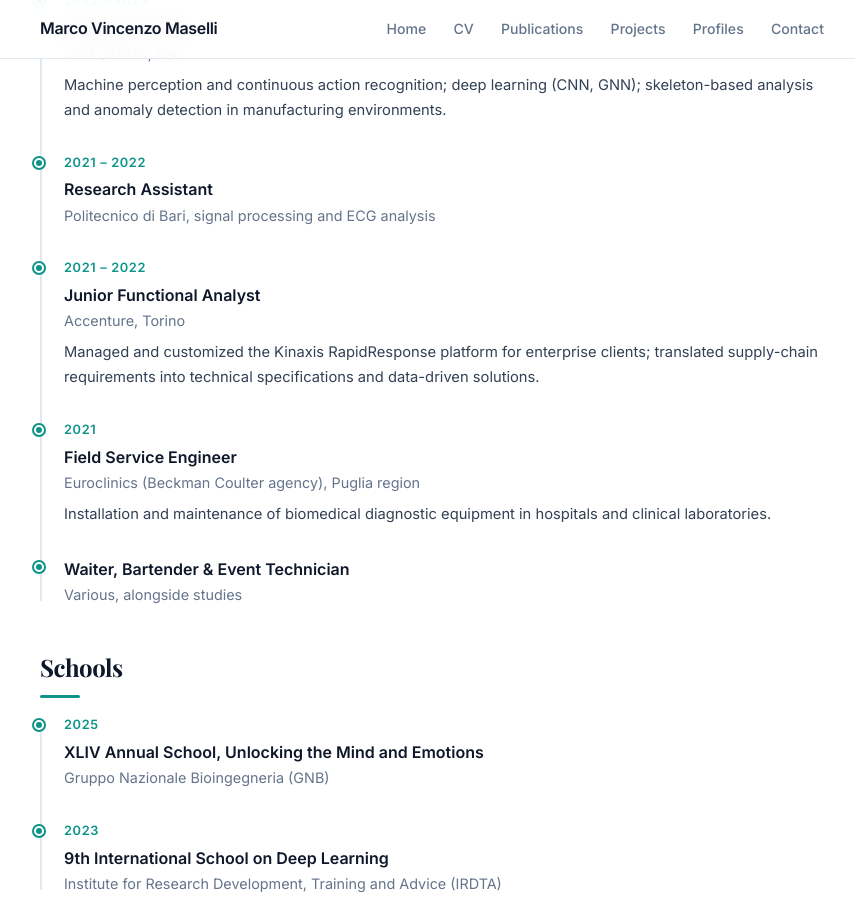
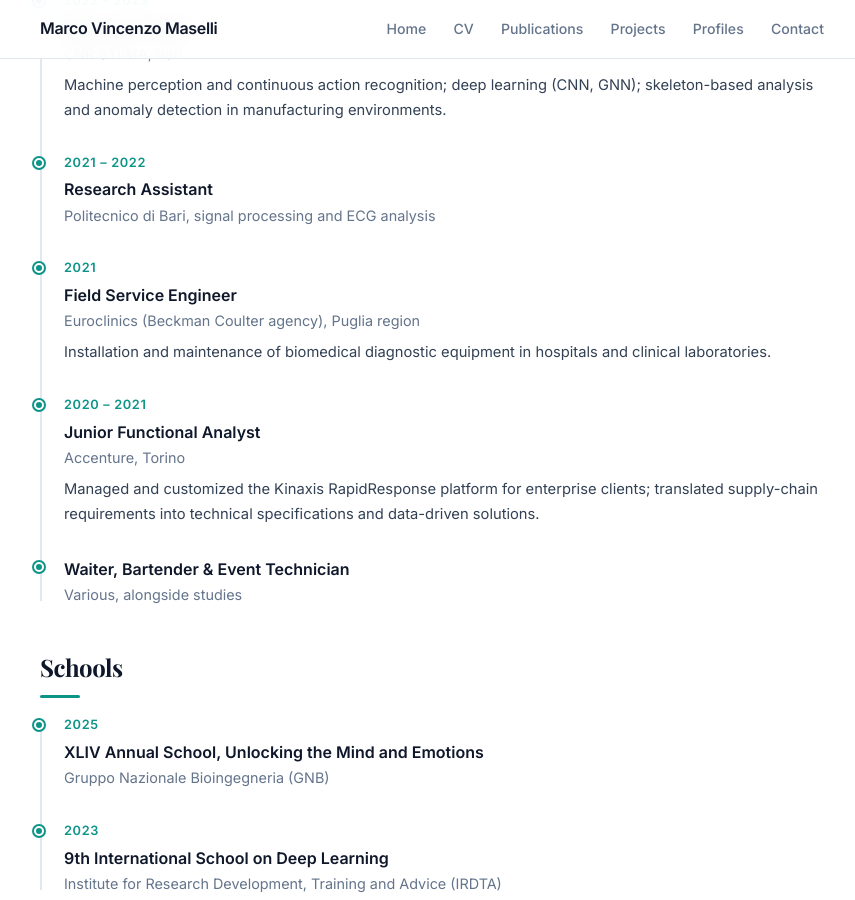
Before and after one commit to marcovmaselli/marcovmaselli.github.io, a Jekyll site: the page built from cv.md, in a window 1280 px wide and 900 px high, scrolled down 2214 px. Shown: the whole window, without its empty margins (202-1057 px from the left). Built offline with Jekyll 4.4.1, drawn with Linux system fonts in a browser that asks for light colours; a style sheet for code colours, icons or effects is not loaded.

Commit message:
Update CV: reorder work experience and clarify roles for Junior Functional Analyst and Field Service Engineer

```diff
--- a/cv.md
+++ b/cv.md
@@ -71,16 +71,16 @@ title: Curriculum Vitae
     <div class="timeline-sub">Politecnico di Bari, signal processing and ECG analysis</div>
   </div>
   <div class="timeline-item">
-    <div class="timeline-date">2021 – 2022</div>
-    <div class="timeline-title">Junior Functional Analyst</div>
-    <div class="timeline-sub">Accenture, Torino</div>
-    <p style="font-size:0.92rem;">Managed and customized the Kinaxis RapidResponse platform for enterprise clients; translated supply-chain requirements into technical specifications and data-driven solutions.</p>
-  </div>
-  <div class="timeline-item">
     <div class="timeline-date">2021</div>
     <div class="timeline-title">Field Service Engineer</div>
     <div class="timeline-sub">Euroclinics (Beckman Coulter agency), Puglia region</div>
     <p style="font-size:0.92rem;">Installation and maintenance of biomedical diagnostic equipment in hospitals and clinical laboratories.</p>
+  </div>
+   <div class="timeline-item">
+    <div class="timeline-date">2020 – 2021</div>
+    <div class="timeline-title">Junior Functional Analyst</div>
+    <div class="timeline-sub">Accenture, Torino</div>
+    <p style="font-size:0.92rem;">Managed and customized the Kinaxis RapidResponse platform for enterprise clients; translated supply-chain requirements into technical specifications and data-driven solutions.</p>
   </div>
   <div class="timeline-item">
     <div class="timeline-title">Waiter, Bartender &amp; Event Technician</div>
```
